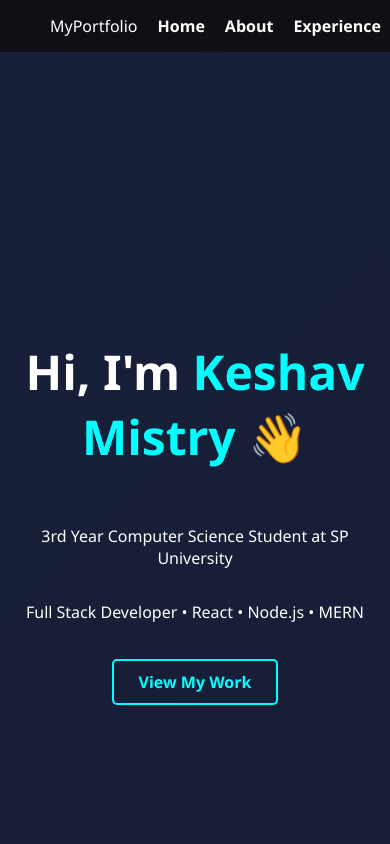
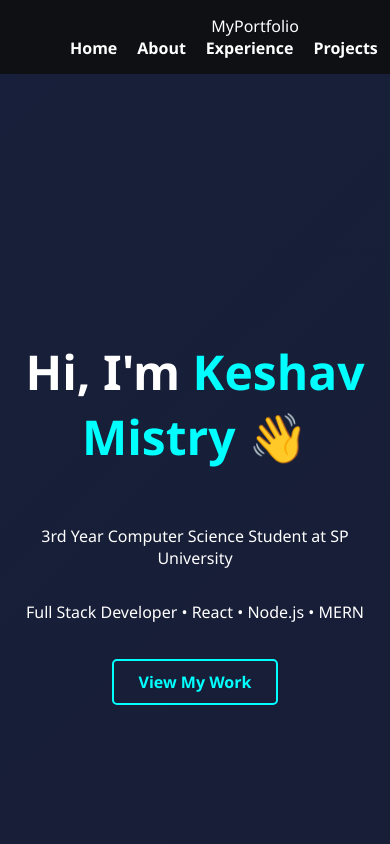
Before and after one commit to Keshav2509/My_portfolio, a React (Vite) app in the folder my-portfolio/: page / in a window 390 px wide. Shown: the top 844 px of the page. Built offline with nearby package versions, Linux system fonts and the light colour scheme.

Commit message:
Update index.css

```diff
--- a/my-portfolio/src/index.css
+++ b/my-portfolio/src/index.css
@@ -5,6 +5,16 @@ body {
   background: linear-gradient(-45deg, #0f0f0f, #1a1a2e, #16213e, #0f3460);
   background-size: 400% 400%;
   animation: gradient 12s ease infinite;
+}
+@media (max-width: 768px) {
+  nav {
+    flex-direction: column;
+    align-items: flex-start;
+  }
+
+  nav a {
+    margin: 10px 0;
+  }
 }
 
 @keyframes gradient {
@@ -50,12 +60,14 @@ nav {
   justify-content: space-between;
   align-items: center;
   z-index: 100;
+  flex-wrap: wrap;
 }
 
 nav a {
-  margin-left: 20px;
-  font-weight: bold;
-  color: #fff;
+ margin-left:20px;
+ font-weight:bold;
+ color:#fff;
+ white-space: nowrap;
 }
 
 /* Hero */
```
